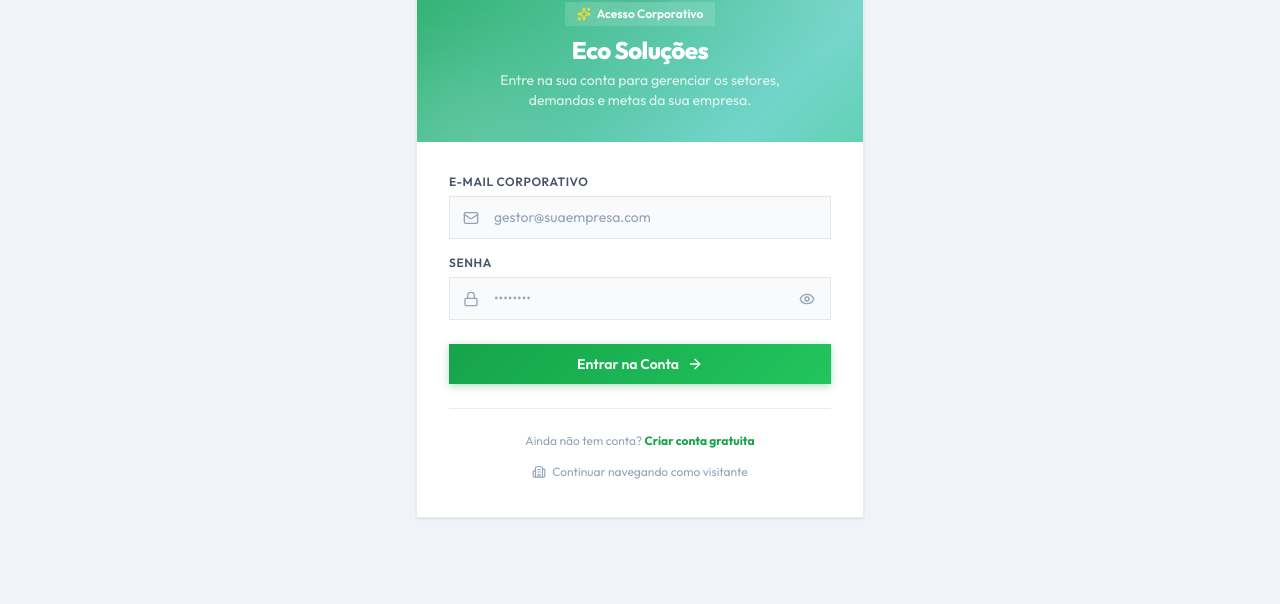
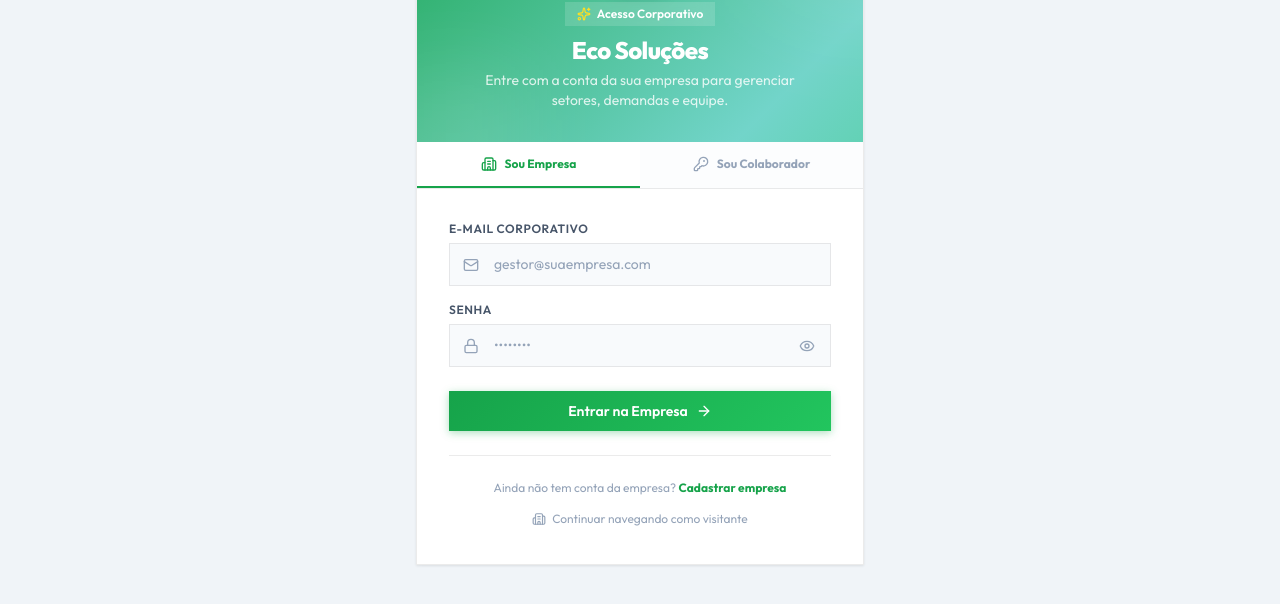
Before and after one commit to thierrissc/ecosolucoes, a Next.js app: page /login in a window 1280 px wide. Shown: the part 232-836 px from the top of the page. Before the commit the page ends 814 px from the top, so only its background shows below. Built offline with nearby package versions, Linux system fonts and the light colour scheme; no server answers.

Commit message:
login com codigo de acesso

```diff
--- a/src/app/login/page.tsx
+++ b/src/app/login/page.tsx
@@ -3,20 +3,38 @@
 import React, { useState } from 'react';
 import Link from 'next/link';
 import { useRouter } from 'next/navigation';
-import { Mail, Lock, ArrowRight, Eye, EyeOff, Sparkles, Building2, AlertCircle } from 'lucide-react';
+import {
+  Mail,
+  Lock,
+  ArrowRight,
+  Eye,
+  EyeOff,
+  Sparkles,
+  Building2,
+  AlertCircle,
+  KeyRound,
+  UserCheck,
+} from 'lucide-react';
 import { useApp } from '@/contexts/AppContext';
 
 export default function LoginPage() {
   const router = useRouter();
   const { checkAuth } = useApp();
 
+  const [tab, setTab] = useState<'empresa' | 'colaborador'>('empresa');
+
+  // Login Empresa
   const [email, setEmail] = useState('');
   const [password, setPassword] = useState('');
   const [showPassword, setShowPassword] = useState(false);
+
+  // Login Colaborador
+  const [codigoAcesso, setCodigoAcesso] = useState('');
+
   const [loading, setLoading] = useState(false);
   const [error, setError] = useState('');
 
-  const handleSubmit = async (e: React.FormEvent) => {
+  const handleEmpresaSubmit = async (e: React.FormEvent) => {
     e.preventDefault();
     setError('');
     setLoading(true);
@@ -44,6 +62,40 @@ export default function LoginPage() {
     }
   };
 
+  const handleColaboradorSubmit = async (e: React.FormEvent) => {
+    e.preventDefault();
+    setError('');
+    setLoading(true);
+
+    if (!codigoAcesso.trim()) {
+      setError('Por favor, informe o seu código de acesso.');
+      setLoading(false);
+      return;
+    }
+
+    try {
+      const res = await fetch('/api/auth/employee-login', {
+        method: 'POST',
+        headers: { 'Content-Type': 'application/json' },
+        body: JSON.stringify({ codigoAcesso: codigoAcesso.trim().toUpperCase() }),
+      });
+
+      const data = await res.json();
+
+      if (!res.ok) {
+        setError(data.error || 'Código de acesso inválido ou expirado.');
+        setLoading(false);
+        return;
+      }
+
+      await checkAuth();
+      router.push('/');
+    } catch {
+      setError('Erro de conexão com o servidor.');
+      setLoading(false);
+    }
+  };
+
   return (
     <div className="min-h-[85vh] flex items-center justify-center py-8 px-4 sm:px-6">
       <div className="w-full max-w-md card overflow-hidden shadow-2xl animate-fade-up">
@@ -59,16 +111,52 @@ export default function LoginPage() {
             </div>
             <span className="inline-flex items-center gap-1.5 px-3 py-1 bg-white/15 text-white text-xs font-semibold backdrop-blur-sm mb-2">
               <Sparkles className="w-3.5 h-3.5 text-yellow-300" />
-              Acesso Corporativo
+              {tab === 'empresa' ? 'Acesso Corporativo' : 'Acesso de Colaborador'}
             </span>
             <h1 className="text-2xl font-extrabold tracking-tight">Eco Soluções</h1>
             <p className="text-white/80 text-xs sm:text-sm mt-1 max-w-xs">
-              Entre na sua conta para gerenciar os setores, demandas e metas da sua empresa.
+              {tab === 'empresa'
+                ? 'Entre com a conta da sua empresa para gerenciar setores, demandas e equipe.'
+                : 'Insira seu código de acesso pessoal fornecido pelo gestor da sua empresa.'}
             </p>
           </div>
         </div>
 
-        {/* ─── Formulário de Login ─── */}
+        {/* ─── Abas de Login (Empresa vs Colaborador) ─── */}
+        <div className="flex border-b border-surface-border bg-surface-2/40">
+          <button
+            type="button"
+            onClick={() => {
+              setTab('empresa');
+              setError('');
+            }}
+            className={`flex-1 py-3.5 text-xs font-bold flex items-center justify-center gap-2 border-b-2 transition-all ${
+              tab === 'empresa'
+                ? 'border-brand text-brand bg-surface-1'
+                : 'border-transparent text-text-muted hover:text-text-primary'
+            }`}
+          >
+            <Building2 className="w-4 h-4" />
+            Sou Empresa
+          </button>
+          <button
+            type="button"
+            onClick={() => {
+              setTab('colaborador');
+              setError('');
+            }}
+            className={`flex-1 py-3.5 text-xs font-bold flex items-center justify-center gap-2 border-b-2 transition-all ${
+              tab === 'colaborador'
+                ? 'border-brand text-brand bg-surface-1'
+                : 'border-transparent text-text-muted hover:text-text-primary'
+            }`}
+          >
+            <KeyRound className="w-4 h-4" />
+            Sou Colaborador
+          </button>
+        </div>
+
+        {/* ─── Formulário ─── */}
         <div className="p-6 sm:p-8 bg-surface-1">
           {error && (
             <div className="mb-5 p-3.5 bg-red-500/10 border border-red-500/30 text-red-500 text-xs flex items-center gap-2 animate-fade-up">
@@ -77,7 +165,9 @@ export default function LoginPage() {
             </div>
           )}
 
-          <form onSubmit={handleSubmit} className="space-y-4">
+          {tab === 'empresa' ? (
+            /* Formulário Empresa */
+            <form onSubmit={handleEmpresaSubmit} className="space-y-4">
               <div>
                 <label className="block text-text-secondary text-xs font-semibold mb-1.5 uppercase tracking-wider">
                   E-mail Corporativo
@@ -130,20 +220,62 @@ export default function LoginPage() {
                   <span>Acessando...</span>
                 ) : (
                   <>
-                  Entrar na Conta
+                    Entrar na Empresa
                     <ArrowRight className="w-4 h-4" />
                   </>
                 )}
               </button>
             </form>
+          ) : (
+            /* Formulário Colaborador */
+            <form onSubmit={handleColaboradorSubmit} className="space-y-4">
+              <div>
+                <label className="block text-text-secondary text-xs font-semibold mb-1.5 uppercase tracking-wider">
+                  Código de Acesso do Colaborador
+                </label>
+                <div className="relative">
+                  <KeyRound className="absolute left-3.5 top-1/2 -translate-y-1/2 w-4 h-4 text-brand" />
+                  <input
+                    type="text"
+                    required
+                    autoFocus
+                    value={codigoAcesso}
+                    onChange={(e) => setCodigoAcesso(e.target.value.toUpperCase())}
+                    placeholder="Ex: ECO-7K9A"
+                    className="input input-with-icon font-mono font-bold tracking-widest text-brand"
+                  />
+                </div>
+                <p className="text-[11px] text-text-muted mt-2">
+                  Solicite o código de acesso exclusivo ao responsável da sua empresa. O código vincula você diretamente ao espaço de trabalho da organização.
+                </p>
+              </div>
+
+              <button
+                type="submit"
+                disabled={loading}
+                className="btn-primary w-full justify-center py-3 mt-2 text-sm font-bold shadow-lg disabled:opacity-50"
+              >
+                {loading ? (
+                  <span>Validando Código...</span>
+                ) : (
+                  <>
+                    <UserCheck className="w-4 h-4" />
+                    Acessar como Colaborador
+                  </>
+                )}
+              </button>
+            </form>
+          )}
 
           <div className="mt-6 pt-6 border-t border-surface-border text-center space-y-3">
+            {tab === 'empresa' && (
               <p className="text-xs text-text-muted">
-              Ainda não tem conta?{' '}
+                Ainda não tem conta da empresa?{' '}
                 <Link href="/registro" className="text-brand font-bold hover:underline">
-                Criar conta gratuita
+                  Cadastrar empresa
                 </Link>
               </p>
+            )}
 
             <Link
               href="/"
```
Lines whose indentation alone changed are shown as unchanged.
